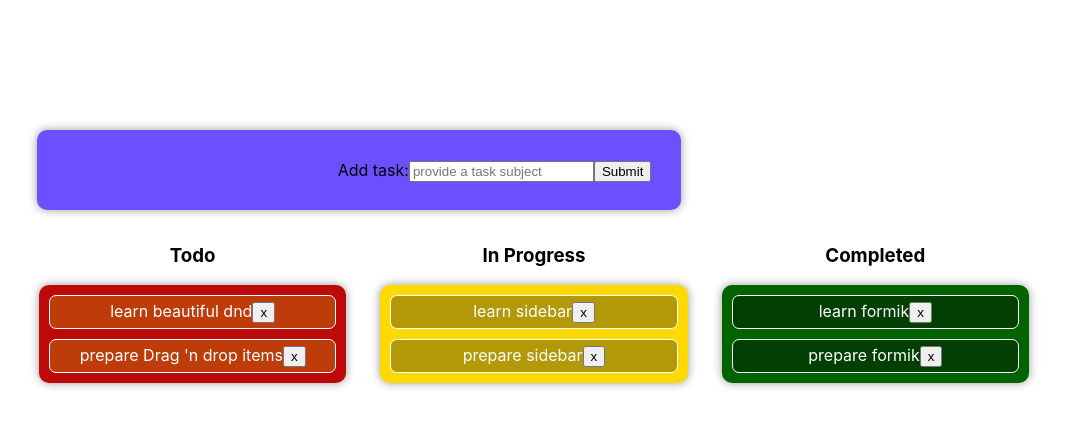
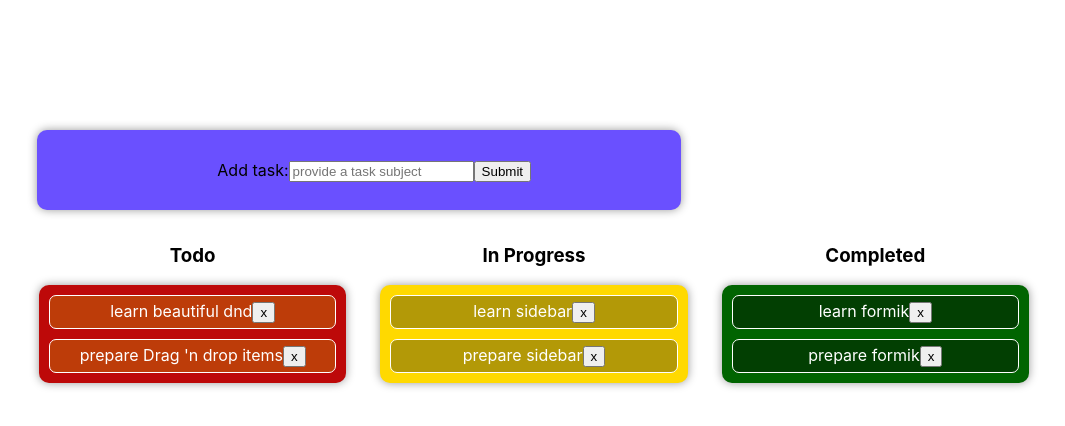
Before and after one commit to Igor-Maz/react_feature_test, a React (Create React App) app: page / in a window 1280 px wide. Shown: the top 426 px of the page, without its empty margins (106-1171 px from the left). Built offline with nearby package versions, Linux system fonts and the light colour scheme.

Commit message:
notification system applied

```diff
--- a/src/App.css
+++ b/src/App.css
@@ -3,7 +3,6 @@
 }
 
 .App {
-    /* border: 1px solid black; */
     width: 80%;
     margin: 0 auto;
     text-align: center;
@@ -11,7 +10,6 @@
 }
 
 .form {
-  /* border: 1px solid black; */
   border-radius: 12px;
   width: 60%;
   height: 50px;
@@ -24,21 +22,16 @@
 
 .input-wrapper {
   display: inline-block;
-
 }
 
 .form .form-inside{
-  display: block;
-  justify-content: space-around;
   margin: 0 auto;
   padding: 15px;
-  flex-wrap: wrap;
-  flex-direction: row;
-  text-align: right;
+  text-align: center;
+  width: 100%;
 }
 
 .list {
-  /* border: 1px solid black; */
   display: flex;
   justify-content: space-around;
   padding-bottom: 15px;
--- a/src/App.js
+++ b/src/App.js
@@ -6,7 +6,7 @@ import data from './data_placeholder';
 
 import DnD from './components/DnD';
 import AddForm from './components/AddForm';
-import NotificationProvider from './notification/NotificationProvider'
+import NotificationProvider from './notifications/NotificationProvider'
 
 
 function App() {
--- a/src/components/AddForm.js
+++ b/src/components/AddForm.js
@@ -1,12 +1,33 @@
+import React, { useContext } from 'react';
 import { Formik } from 'formik';
-import TextInput from './TextInput'
+import TextInput from './TextInput';
 import * as Yup from 'yup';
+import { v4 } from 'uuid';
+
+import { NotificationContext } from '../notifications/NotificationProvider';
 
 const formSchema = Yup.object().shape({
     content: Yup.string().required('provide a task subject').min(3),
 })
 
-const AddForm = ({ addItem }) => (
+
+const AddForm = ({ addItem }) => {
+
+    const dispatch = useContext(NotificationContext)
+
+    const handleNewNotification = () => {
+        dispatch({
+            type: 'ADD_NOTIFICATION',
+            payload: {
+                id: v4(),
+                type: 'SUCCESS',
+                message: 'Task added'
+            }
+        })
+    }
+
+    return (
+
         <Formik
             initialValues={{
                 content: '',
@@ -26,13 +47,14 @@ const AddForm = ({ addItem }) => (
                                     placeholder={'provide a task subject'}
                                     label={'Add task:'}
                                 />
-                            <button type={'submit'}>Submit</button>
+                                <button onClick={handleNewNotification} type={'submit'}>Submit</button>
                             </form>
                         </div>
                     </div>
                 )
             }}
-    </Formik>
+        </Formik >
     )
+}
 
 export default AddForm
--- a/src/components/DnD.js
+++ b/src/components/DnD.js
@@ -1,8 +1,26 @@
-import React from 'react';
+import React, { useContext } from 'react';
 import _ from 'lodash';
 import { DragDropContext, Draggable, Droppable } from 'react-beautiful-dnd';
+import { v4 } from 'uuid';
+import { NotificationContext } from '../notifications/NotificationProvider';
 
-const DnD = ({ handleDragEnd, state, setState }) => (
+
+const DnD = ({ handleDragEnd, state, setState }) => {
+
+    const dispatch = useContext(NotificationContext)
+
+    const handleRemoveNotification = () => {
+        dispatch({
+            type: 'ADD_NOTIFICATION',
+            payload: {
+                id: v4(),
+                type: 'ERROR',
+                message: 'Task removed'
+            }
+        })
+    }
+
+    return (
         <DragDropContext onDragEnd={handleDragEnd}>
             <div className={'list'}>
                 {_.map(state, (data, key) => {
@@ -29,12 +47,13 @@ const DnD = ({ handleDragEnd, state, setState }) => (
                                                                     className={`item ${snapshot.isDragging && 'dragging'}`}
                                                                 >
                                                                     {el.content}
-                                                            <button
+                                                                    <button id='remove_button'
                                                                         type='button'
                                                                         onClick={() => {
-                                                                const prev = {...state};
+                                                                            const prev = { ...state };
                                                                             prev[key].items.splice(index, 1)
-                                                                setState(prev)
+                                                                            setState(prev);
+                                                                            handleRemoveNotification()
                                                                         }}>x</button>
                                                                 </div>
                                                             )
@@ -53,5 +72,6 @@ const DnD = ({ handleDragEnd, state, setState }) => (
             </div>
         </DragDropContext>
     )
+}
 
 export default DnD
--- a/src/components/Notification.js
+++ b/src/components/Notification.js
@@ -25,13 +25,17 @@ const Notification = (props) => {
     const handleCloseNotification = () => {
         handlePauseTimer();
         setExit(true);
-        setTimeout(()=>{
+        setTimeout(() => {
             // remove state and therefore the dom
+            props.dispatch({
+                type: 'REMOVE_NOTIFICATION',
+                id: props.id
+            })
         }, 400)
     };
 
-    useEffect(()=>{
-        if (width === 100){
+    useEffect(() => {
+        if (width === 100) {
             //close notification
             handleCloseNotification()
         }
@@ -43,11 +47,10 @@ const Notification = (props) => {
 
     return (
         <div
-        onMouseEnter={handlePauseTimer}
-        onMouseLeave={handleStartTimer}
-        className={`notification-item ${
-            props.type === "SUCCESS" ? "success" : "error"
-        } ${exit ? 'exit' : ''}`}
+            onMouseEnter={handlePauseTimer}
+            onMouseLeave={handleStartTimer}
+            className={`notification-item ${props.type === "SUCCESS" ? "success" : "error"
+                } ${exit ? 'exit' : ''}`}
         >
             <p>{props.message}</p>
             {/* <button onClick={()=>setExit(true)}>x</button> */}
--- a/src/index.js
+++ b/src/index.js
@@ -3,7 +3,7 @@ import ReactDOM from 'react-dom';
 import './index.css';
 import App from './App';
 import reportWebVitals from './reportWebVitals';
-import NotificationProvider from './notification/NotificationProvider';
+// import NotificationProvider from './notification/NotificationProvider';
 
 ReactDOM.render(
   <React.StrictMode>
--- a/src/notification/NotificationProvider.js
+++ /dev/null
@@ -1,38 +0,0 @@
-import React from 'react';
-import {v4} from 'uuid';
-import Notification from '../components/Notification'
-
-const NotificationProvider = (props) => {
-    const notifications = [
-        {
-            id: v4(),
-            type: 'SUCCESS',
-            message: 'Task added'
-        },
-        {
-            id: v4(),
-            type: 'ERROR',
-            message: 'Task removed'
-        },
-        {
-            id: v4(),
-            type: 'SUCCESS',
-            message: 'test'
-        },
-    ];
-
-    console.log(notifications);
-
-    return(
-        <div>
-            <div className={'notification-wrapper'}>
-                {notifications.map(note => {
-                    return <Notification key={note.id} {...note} />
-                })}
-            </div>
-            {props.children}
-        </div>
-    )
-}
-
-export default NotificationProvider;
--- /dev/null
+++ b/src/notifications/NotificationProvider.js
@@ -0,0 +1,48 @@
+import React, { createContext, useReducer } from 'react';
+import { v4 } from 'uuid';
+import Notification from '../components/Notification'
+
+export const NotificationContext = createContext();
+
+const NotificationProvider = (props) => {
+    // reducer, initialState, init
+    const [state, dispatch] = useReducer((state, action) => {
+        switch (action.type) {
+            case 'ADD_NOTIFICATION':
+                return [...state, { ...action.payload }];
+            case 'REMOVE_NOTIFICATION':
+                return state.filter(el => el.id !== action.id);
+            default:
+                return state
+        }
+    }, [
+        {
+            id: v4(),
+            type: 'SUCCESS',
+            message: 'Tasks loaded successfully'
+        },
+        {
+            id: v4(),
+            type: 'ERROR',
+            message: 'Delete a task to show an error notification'
+        },
+        {
+            id: v4(),
+            type: 'SUCCESS',
+            message: 'Hover over the notification to pause the count'
+        },
+    ]);
+
+    return (
+        <NotificationContext.Provider value={dispatch}>
+            <div className={'notification-wrapper'}>
+                {state.map(note => {
+                    return <Notification dispatch={dispatch} key={note.id} {...note} />
+                })}
+            </div>
+            {props.children}
+        </NotificationContext.Provider>
+    )
+}
+
+export default NotificationProvider;
```
Lines whose indentation alone changed are shown as unchanged.
